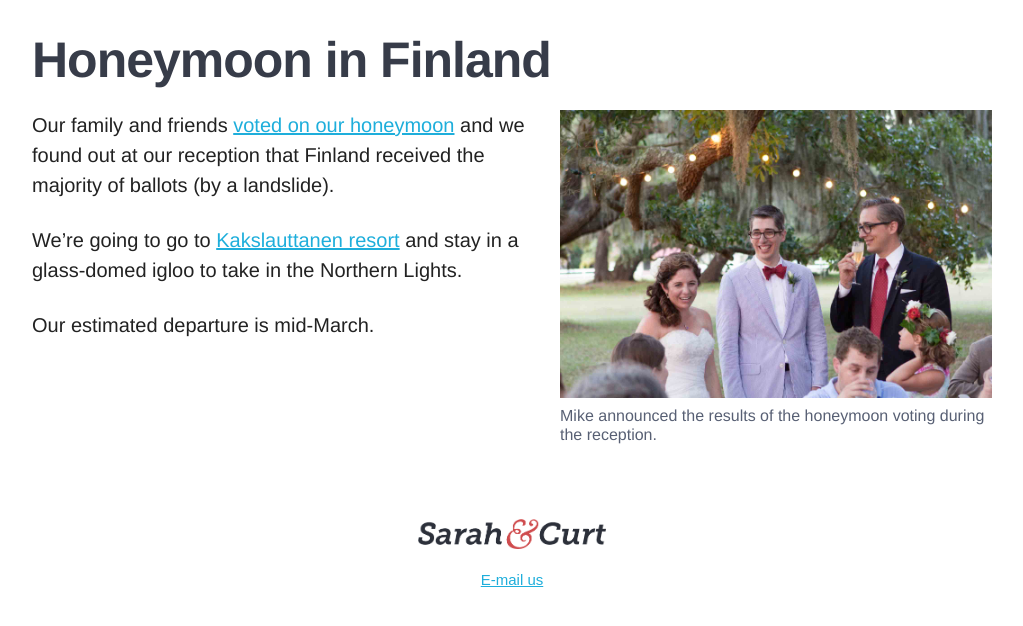
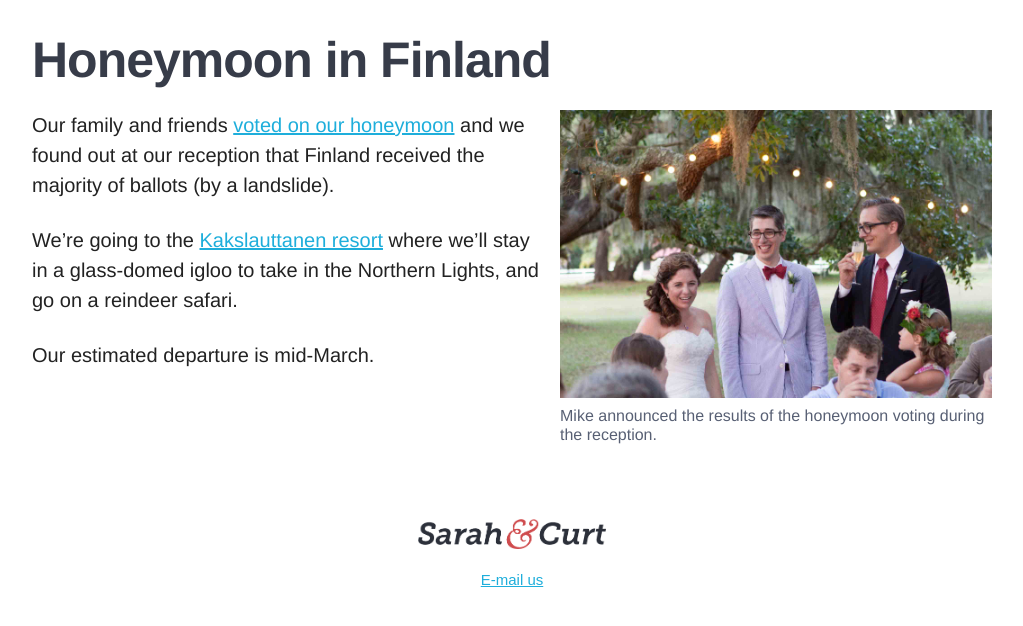
Before and after one commit to curtmerrill/sarahandcurt.us, a Jekyll site: the page built from pages/finland.md, in a window 1280 px wide. Shown: the top 626 px of the page, without its empty margins (128-1151 px from the left). Built offline with Jekyll 4.4.1, drawn with Linux system fonts in a browser that asks for light colours.

Commit message:
copy update

```diff
--- a/pages/finland.md
+++ b/pages/finland.md
@@ -12,7 +12,8 @@ Our family and friends [voted on our honeymoon](http://localhost:4000/wedding/ho
 and we found out at our reception that Finland received the majority of
 ballots (by a landslide).
 
-We're going to go to [Kakslauttanen resort](http://www.kakslauttanen.fi)
-and stay in a glass-domed igloo to take in the Northern Lights.
+We're going to the [Kakslauttanen resort](http://www.kakslauttanen.fi)
+where we'll stay in a glass-domed igloo to take in the Northern Lights,
+and go on a reindeer safari.
 
 Our estimated departure is mid-March.
```
